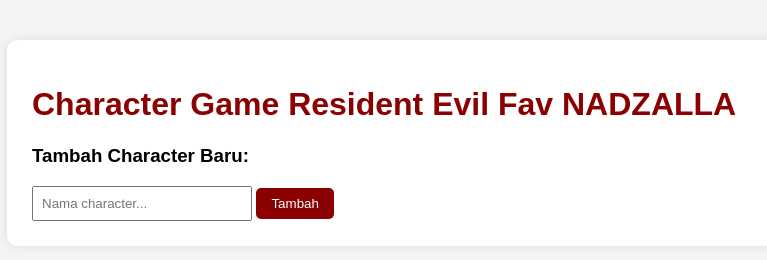
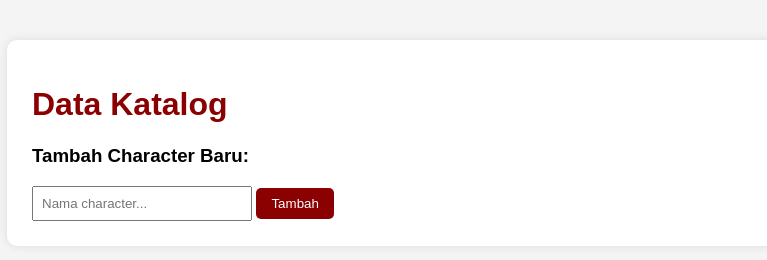
Before and after one commit to selikakanajmii07/TP2, a plain HTML site: page frontend/index.html in a window 1280 px wide. Shown: the whole page, without its empty margins (33-800 px from the left). Drawn offline with Linux system fonts and the light colour scheme; no server answers.

Commit message:
Update index.html

```diff
--- a/frontend/index.html
+++ b/frontend/index.html
@@ -58,7 +58,7 @@
 
 <div class="container">
 
-    <h1>Character Game Resident Evil Fav NADZALLA</h1>
+    <h1>Data Katalog</h1>
 
     <p id="pemilik"></p>
     <p id="nim"></p>
```
